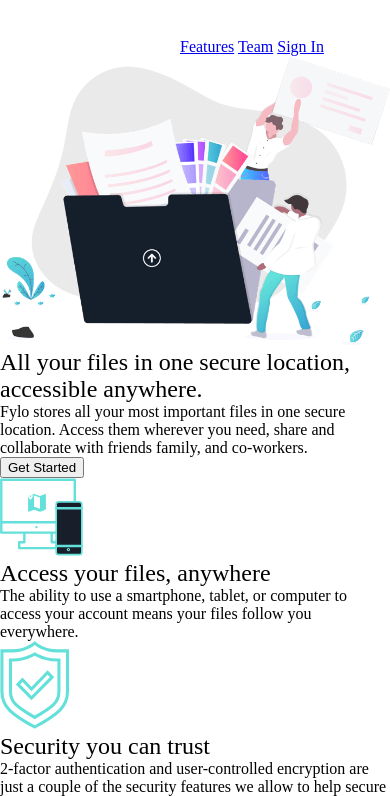
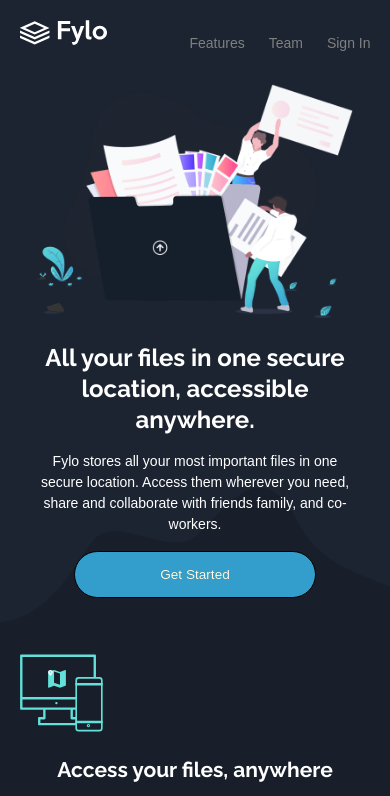
Before and after one commit to Corruptcurse/fylo-dark-theme, a plain HTML site: page index.html in a window 390 px wide. Shown: the top 796 px of the page. Drawn offline with Linux system fonts and the light colour scheme.

Commit message:
mobile first intro section complete
iphone media query, tablet media query, desktop media query.

```diff
--- a/index.html
+++ b/index.html
@@ -6,18 +6,22 @@
   <meta name="viewport" content="width=device-width, initial-scale=1.0">
   <link rel="icon" type="image/png" sizes="32x32" href="./images/favicon-32x32.png">
   <link rel="stylesheet" href="styles.css">
+  <script src="https://kit.fontawesome.com/932b8f3272.js"></script>
   <title>Frontend Mentor | Fylo landing page with dark theme and features grid</title>
 
 </head>
 
 <body>
   <main>
+
     <section class="top-section">
       <div class="top-nav">
         <img src="images/logo.svg" alt="logo-img">
-        <a href="#">Features</a>
-        <a href="#">Team</a>
-        <a href="#">Sign In</a>
+        <div>
+          <a href="#">Features</a>
+          <a href="#">Team</a>
+          <a href="#">Sign In</a>
+        </div>
       </div>
       <div class="top-content">
         <img src="images/illustration-intro.png" alt="intro-img">
--- a/styles.scss
+++ b/styles.scss
@@ -1,9 +1,147 @@
 @import 'reset';
 @import url('https://fonts.googleapis.com/css?family=Open+Sans:400,700|Raleway:400,700&display=swap');
 
-@mixin flex ($direction, $align, $justify) {
+@mixin flex ($direction, $justify, $align) {
   display: flex;
   flex-flow: $direction;
   justify-content: $justify;
   align-items: $align;
 }
+
+@mixin background ($color, $repeat, $size) {
+  background-color: $color;
+  background-repeat: $repeat;
+  background-size: $size;
+}
+
+body {
+  font-size: 14px;
+  font-family: 'Open-Sans', sans-serif;
+  color: #fff;
+}
+
+h1, h2, h3, h4, h5, h6 {
+  font-family: 'Raleway', sans-serif;
+  font-weight: 700;
+  line-height: 1.3;
+  margin-bottom: 1rem;
+  text-align: center;
+}
+
+p {
+  text-align: center;
+  line-height: 1.3rem;
+  font-weight: 400;
+  margin-bottom: 1rem;
+}
+
+img {
+  margin-bottom: 1.3rem;
+}
+
+section, footer {
+  margin: 0;
+  padding: 5%;
+}
+
+section {
+  background-color: hsl(218, 28%, 13%);
+  &.testimonials {
+    background-color: hsl(219, 30%, 18%);
+  }
+}
+
+footer {
+  background-color: hsl(216, 53%, 9%);
+}
+
+a {
+  text-decoration: none;
+  color: grey;
+  &:visited {
+    color: inherit;
+  }
+}
+
+// Intro Section
+
+.top-section {
+  background-image: url(images/bg-curvy-mobile.svg);
+  @include background (hsl(217, 28%, 15%), no-repeat, 100%);
+  background-position: bottom;
+  .top-nav {
+    @include flex(row, space-between, center);
+    img {
+      width: 25%;
+    }
+    div {
+      @include flex(row, space-between, center);
+      color: grey;
+      a:nth-child(2) {
+        padding: 0 1.5rem;
+      }
+    }
+  }
+
+  .top-content {
+    padding: 5%;
+    text-align: center;
+    h1 {
+      font-size: 1.5rem;
+    }
+    button {
+    font-family: inherit;
+    font-weight: 400;
+    background-color: hsl(198, 60%, 50%);
+  	border-radius: 28px;
+  	border: 1px solid #000;
+  	color: #ffffff;
+  	font-size: 0.85rem;
+  	padding: 15px 85px;
+  	text-decoration: none;
+  	text-shadow: 0px 0px 0px #2f6627;
+    &:hover {
+      background-color: hsl(176, 68%, 64%);
+      cursor: pointer;
+    }
+    }
+  }
+}
+
+@media (min-width: 768px) and (max-width: 1024px) and (-webkit-min-device-pixel-ratio: 2) {
+
+  a, p {
+    font-size: 1.2rem;
+  }
+
+  .top-section {
+    background-image: url(images/bg-curvy-desktop.svg);
+    .top-content {
+      padding: 10%;
+      img {
+        width: 70%;
+      }
+      h1 {
+        font-size: 1.8rem;
+      }
+      p {
+        line-height: normal;
+      }
+    }
+  }
+}
+
+@media (min-width: 1025px) and (max-width: 1440px) and (-webkit-min-device-pixel-ratio: 2) {
+
+  p {
+    font-size: 1.2rem;
+  }
+  .top-section {
+    .top-content {
+      padding: 0 20% 10%;
+    }
+  }
+
+}
+
+// Features Section
```
Also changed, not shown: styles.css, 1 other file.
